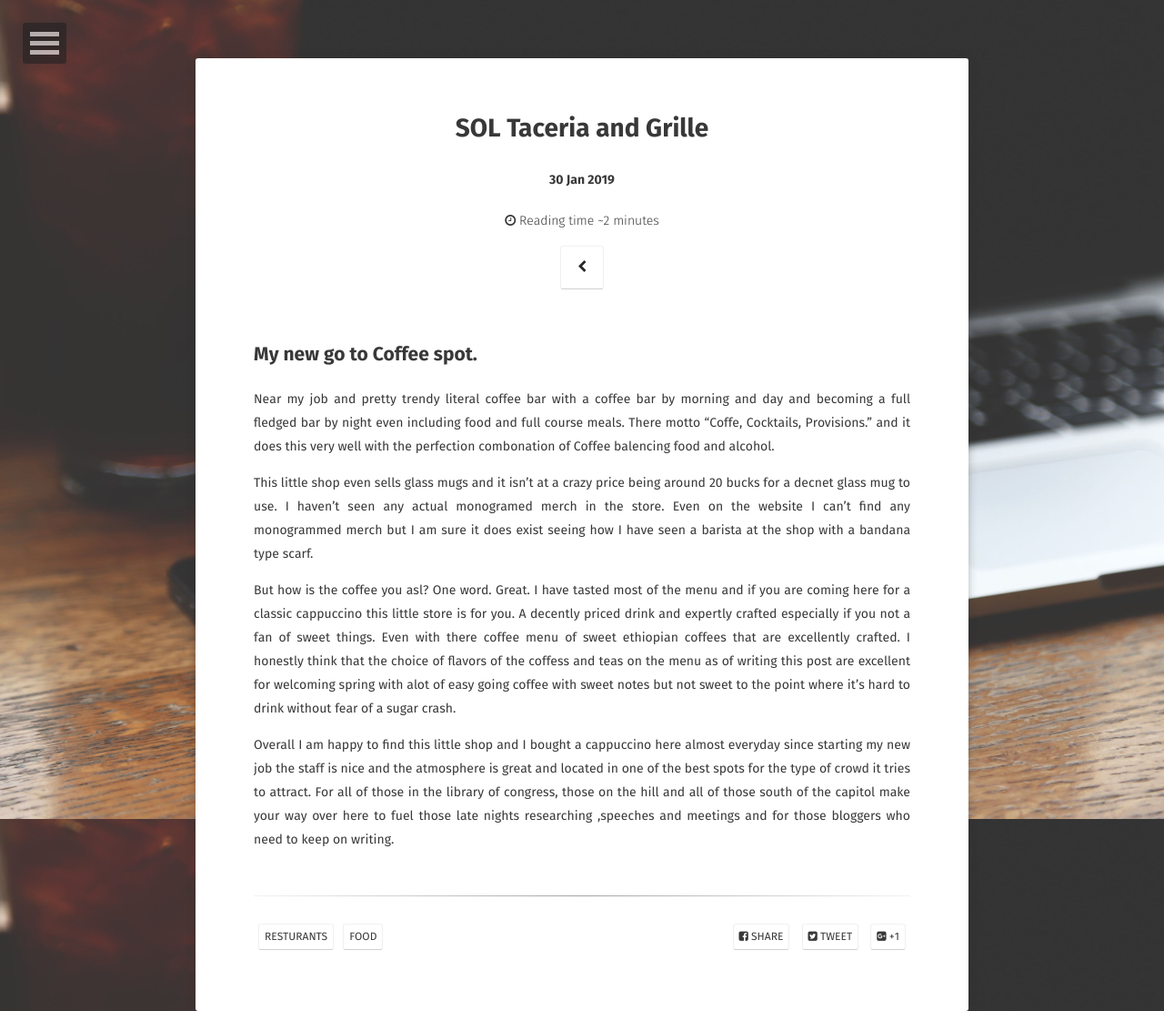
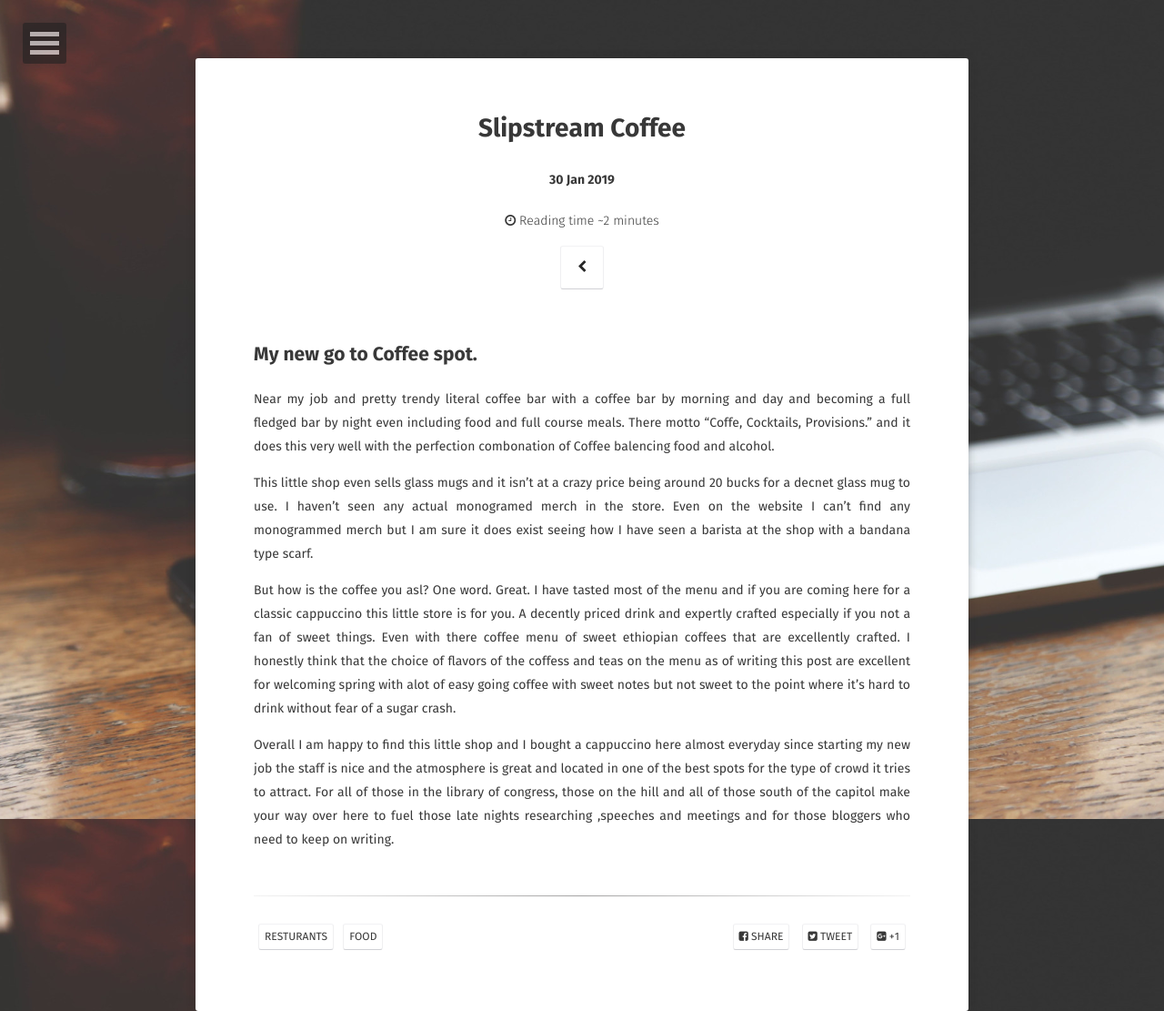
Before and after one commit to MCMXCIII/mcmxciii.github.io, a Jekyll site: the page built from _posts/2019-02-14-SlipStream.md, in a window 1280 px wide. Shown: the whole page at 91% size. Built offline with Jekyll 4.4.1, drawn with Linux system fonts in a browser that asks for light colours; some web fonts are replaced.

Commit message:
Update 2019-02-14-SlipStream.md

```diff
--- a/_posts/2019-02-14-SlipStream.md
+++ b/_posts/2019-02-14-SlipStream.md
@@ -1,6 +1,6 @@
 ---
 layout: post
-title: SOL Taceria and Grille
+title: Slipstream Coffee
 date: 2019-01-30
 excerpt: "Super Decent taco spot"
 tags: [Resturants,Food]
```
